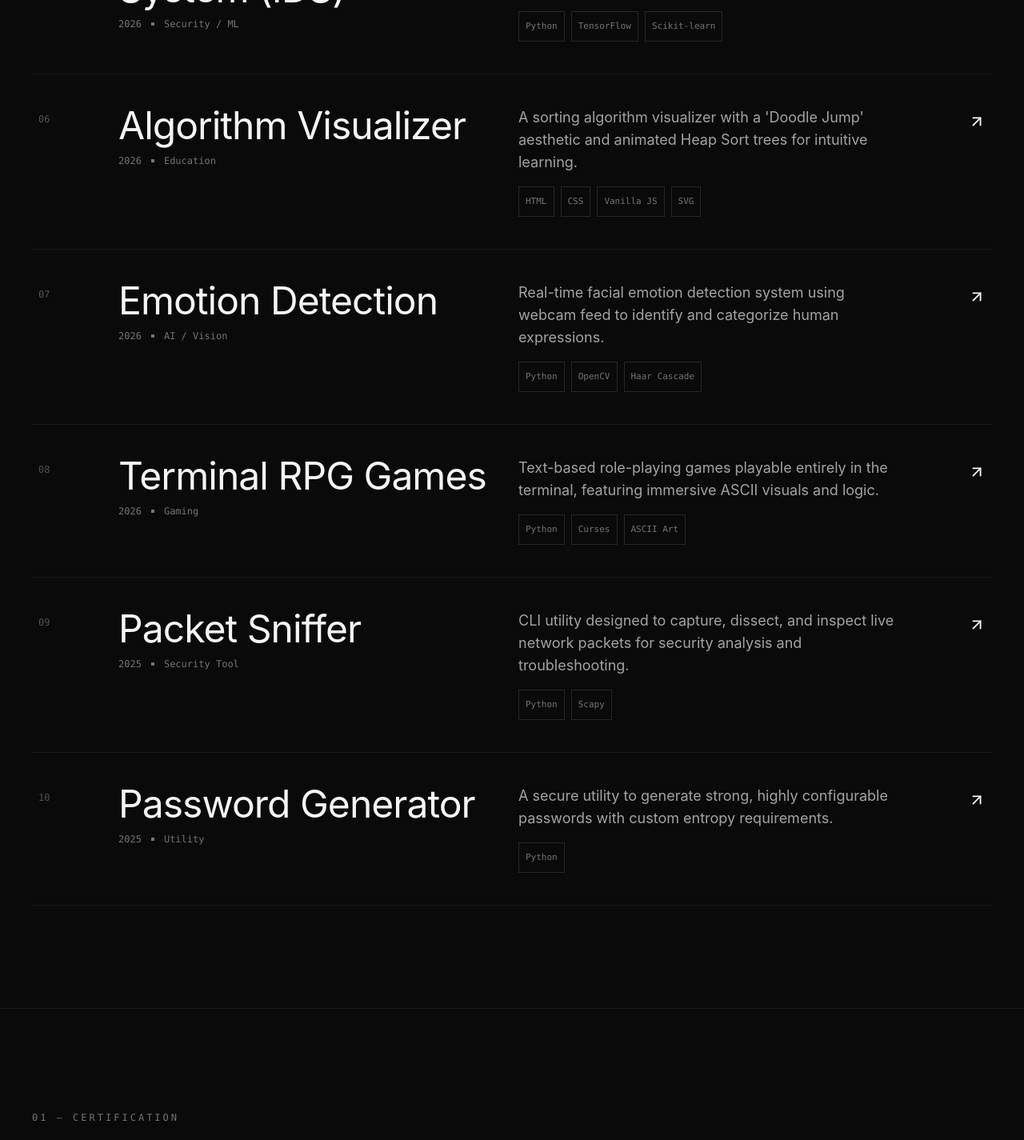
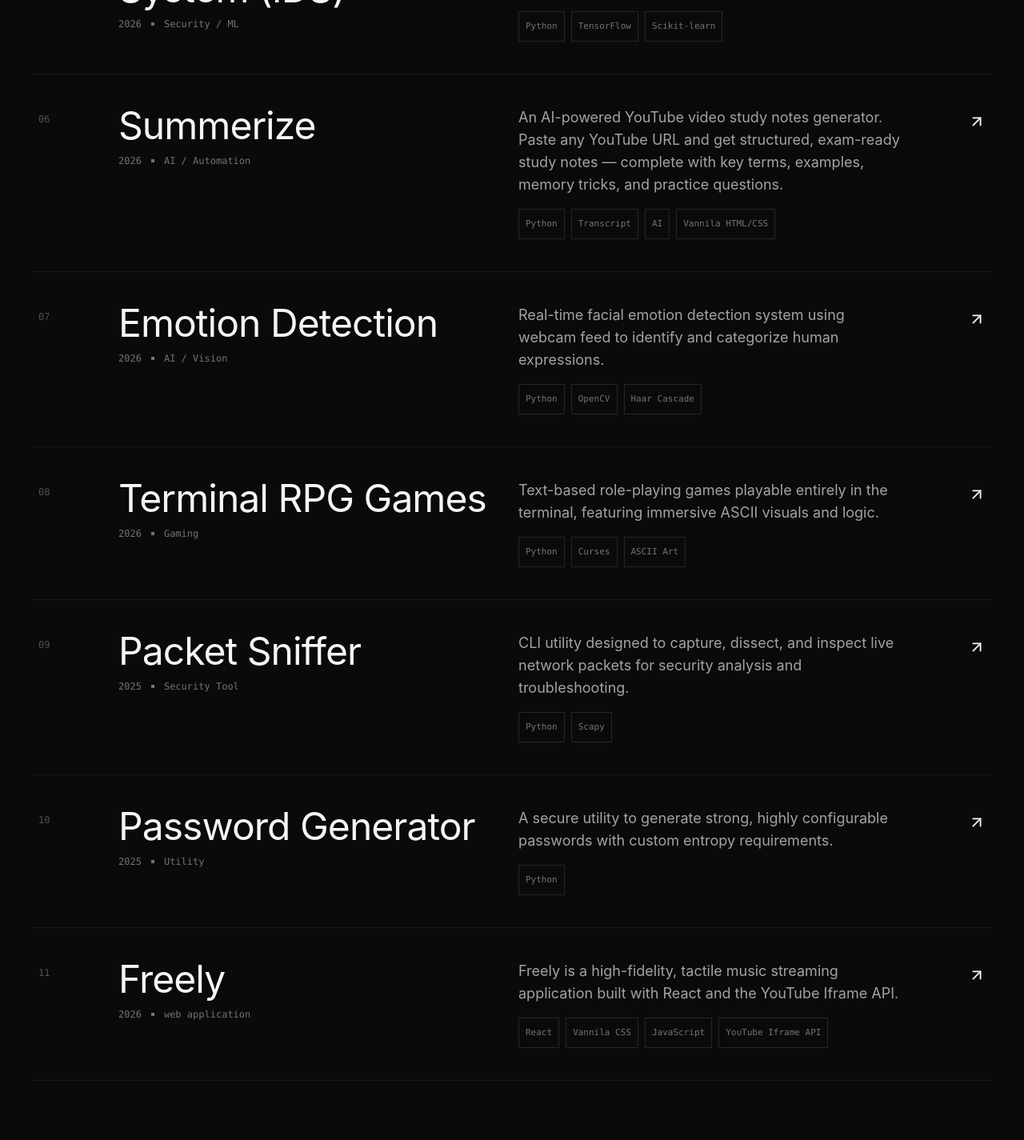
Before and after one commit to mhmdaman/Portfolio, a React (Create React App) app in the folder frontend/: page / in a window 1280 px wide. Shown: the part 4800-6225 px from the top of the page at 80% size. Built offline with nearby package versions, Linux system fonts and the light colour scheme.

Commit message:
Added links to github rerpos in the projects area

```diff
--- a/frontend/src/components/Projects.jsx
+++ b/frontend/src/components/Projects.jsx
@@ -24,7 +24,7 @@ const Projects = () => {
 
         <div className="border-t border-neutral-900">
           {projects.map((p) => (
-            <a key={p.id} href={p.href} className="project-card group block border-b border-neutral-900 py-8 md:py-10 hover:bg-white hover:text-black">
+            <a key={p.id} href={p.href} target="_blank" rel="noopener noreferrer" className="project-card group block border-b border-neutral-900 py-8 md:py-10 hover:bg-white hover:text-black">
               <div className="max-w-7xl mx-auto grid grid-cols-12 gap-4 px-2 items-start">
                 <div className="col-span-12 md:col-span-1 font-mono-alt text-xs text-neutral-600 group-hover:text-neutral-400 pt-2">{p.accent}</div>
                 <div className="col-span-12 md:col-span-5">
--- a/frontend/src/data/mock.js
+++ b/frontend/src/data/mock.js
@@ -48,53 +48,61 @@ export const projects = [
   {
     id: "p1", title: "Stardust", year: "2026", category: "Interactive Graphics",
     description: "Gesture-controlled interactive particle system hosted on GitHub Pages, utilizing hand tracking for an immersive experience.",
-    tech: ["Three.js", "MediaPipe Hands", "JavaScript"], href: "#", accent: "01"
+    tech: ["Three.js", "MediaPipe Hands", "JavaScript"], href: "https://github.com/mhmdaman/stardust", accent: "01"
   },
   {
-    id: "p2", title: "Microservices API Gateway", year: "2026", category: "Infrastructure",
+    id: "p2", title: "Grumpy Duck", year: "2026", category: "Application interface Gateway",
+
     description: "Locally hosted API gateway featuring full observability through integrated metrics dashboards and performance monitoring.",
-    tech: ["Docker Compose", "Prometheus", "Grafana"], href: "#", accent: "02"
+    tech: ["Docker Compose", "Prometheus", "Grafana"], href: "https://github.com/mhmdaman/grumpyduck", accent: "02"
   },
   {
     id: "p3", title: "MediCore", year: "2026", category: "HealthTech",
     description: "A comprehensive hospital patient record system with a secure relational schema and a modern web interface.",
-    tech: ["Flask", "MySQL", "Vanilla JS"], href: "#", accent: "03"
+    tech: ["Flask", "MySQL", "Vanilla JS"], href: "https://github.com/mhmdaman/medicore", accent: "03"
   },
   {
     id: "p4", title: "CaféCore", year: "2026", category: "Management System",
     description: "A streamlined canteen management system featuring custom theming, detailed ER diagrams, and robust operation logic.",
-    tech: ["Flask", "MySQL", "CSS"], href: "#", accent: "04"
+    tech: ["Flask", "MySQL", "CSS"], href: "", accent: "04"
   },
   {
     id: "p5", title: "Intrusion Detection System (IDS)", year: "2026", category: "Security / ML",
     description: "Network intrusion detector trained and benchmarked on the UNSW-NB15 dataset to identify malicious traffic patterns.",
-    tech: ["Python", "TensorFlow", "Scikit-learn"], href: "#", accent: "05"
+    tech: ["Python", "TensorFlow", "Scikit-learn"], href: "https://github.com/mhmdaman/intrusion_detection", accent: "05"
   },
   {
-    id: "p6", title: "Algorithm Visualizer", year: "2026", category: "Education",
-    description: "A sorting algorithm visualizer with a 'Doodle Jump' aesthetic and animated Heap Sort trees for intuitive learning.",
-    tech: ["HTML", "CSS", "Vanilla JS", "SVG"], href: "#", accent: "06"
+    id: "p6", title: "Summerize", year: "2026", category: "AI / Automation",
+    description: "An AI-powered YouTube video study notes generator. Paste any YouTube URL and get structured, exam-ready study notes — complete with key terms, examples, memory tricks, and practice questions.",
+    tech: ["Python", "Transcript", "AI", "Vannila HTML/CSS"], href: "https://github.com/mhmdaman/summerize", accent: "06"
   },
+
   {
     id: "p7", title: "Emotion Detection", year: "2026", category: "AI / Vision",
     description: "Real-time facial emotion detection system using webcam feed to identify and categorize human expressions.",
-    tech: ["Python", "OpenCV", "Haar Cascade"], href: "#", accent: "07"
+    tech: ["Python", "OpenCV", "Haar Cascade"], href: "https://github.com/mhmdaman/emotions", accent: "07"
   },
   {
     id: "p8", title: "Terminal RPG Games", year: "2026", category: "Gaming",
     description: "Text-based role-playing games playable entirely in the terminal, featuring immersive ASCII visuals and logic.",
-    tech: ["Python", "Curses", "ASCII Art"], href: "#", accent: "08"
+    tech: ["Python", "Curses", "ASCII Art"], href: "https://github.com/mhmdaman/RPG-", accent: "08"
   },
   {
     id: "p9", title: "Packet Sniffer", year: "2025", category: "Security Tool",
     description: "CLI utility designed to capture, dissect, and inspect live network packets for security analysis and troubleshooting.",
-    tech: ["Python", "Scapy"], href: "#", accent: "09"
+    tech: ["Python", "Scapy"], href: "https://github.com/mhmdaman/chickenwing", accent: "09"
   },
   {
     id: "p10", title: "Password Generator", year: "2025", category: "Utility",
     description: "A secure utility to generate strong, highly configurable passwords with custom entropy requirements.",
-    tech: ["Python"], href: "#", accent: "10"
+    tech: ["Python"], href: "https://github.com/mhmdaman/password-generator", accent: "10"
+  },
+  {
+    id: "p11", title: "Freely", year: "2026", category: "web application",
+    description: "Freely is a high-fidelity, tactile music streaming application built with React and the YouTube Iframe API.",
+    tech: ["React", "Vannila CSS", "JavaScript", "YouTube Iframe API"], href: "https://github.com/mhmdaman/freely", accent: "11"
   }
+
 ];
 
 
```
